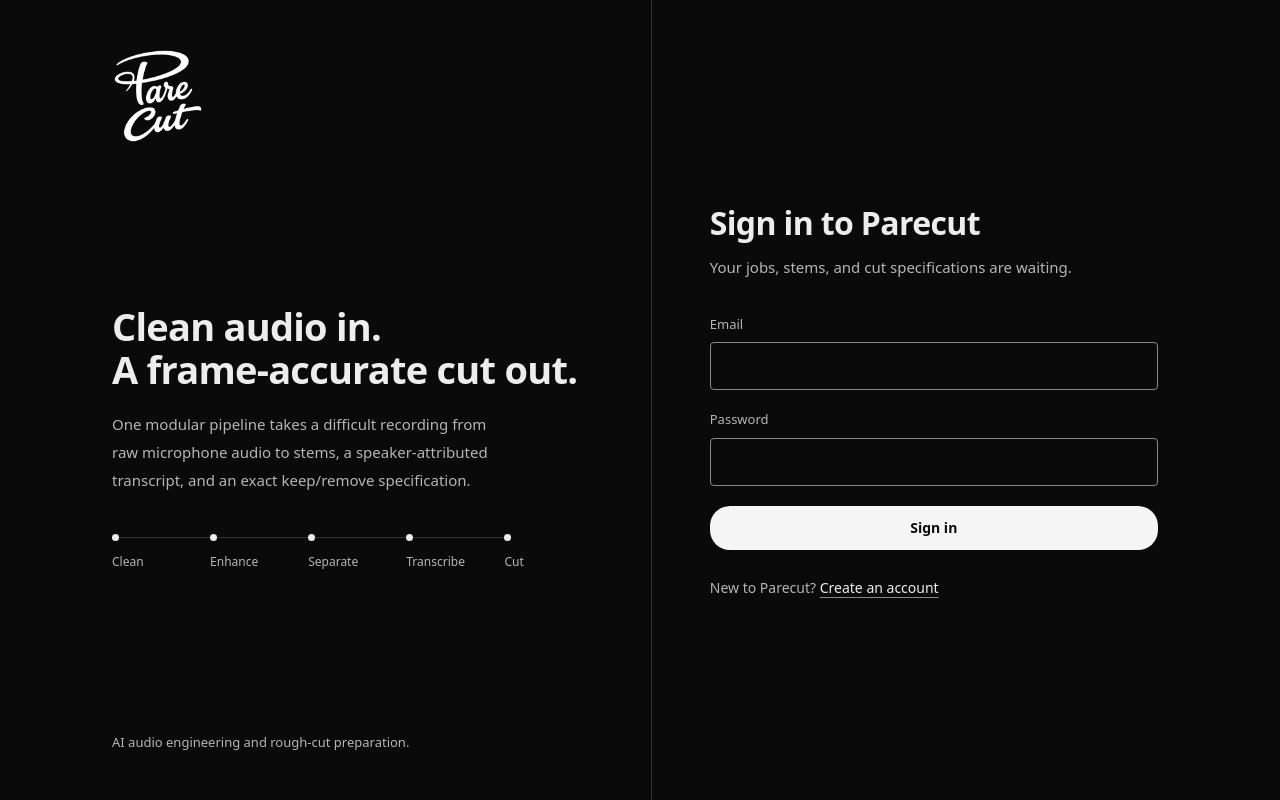
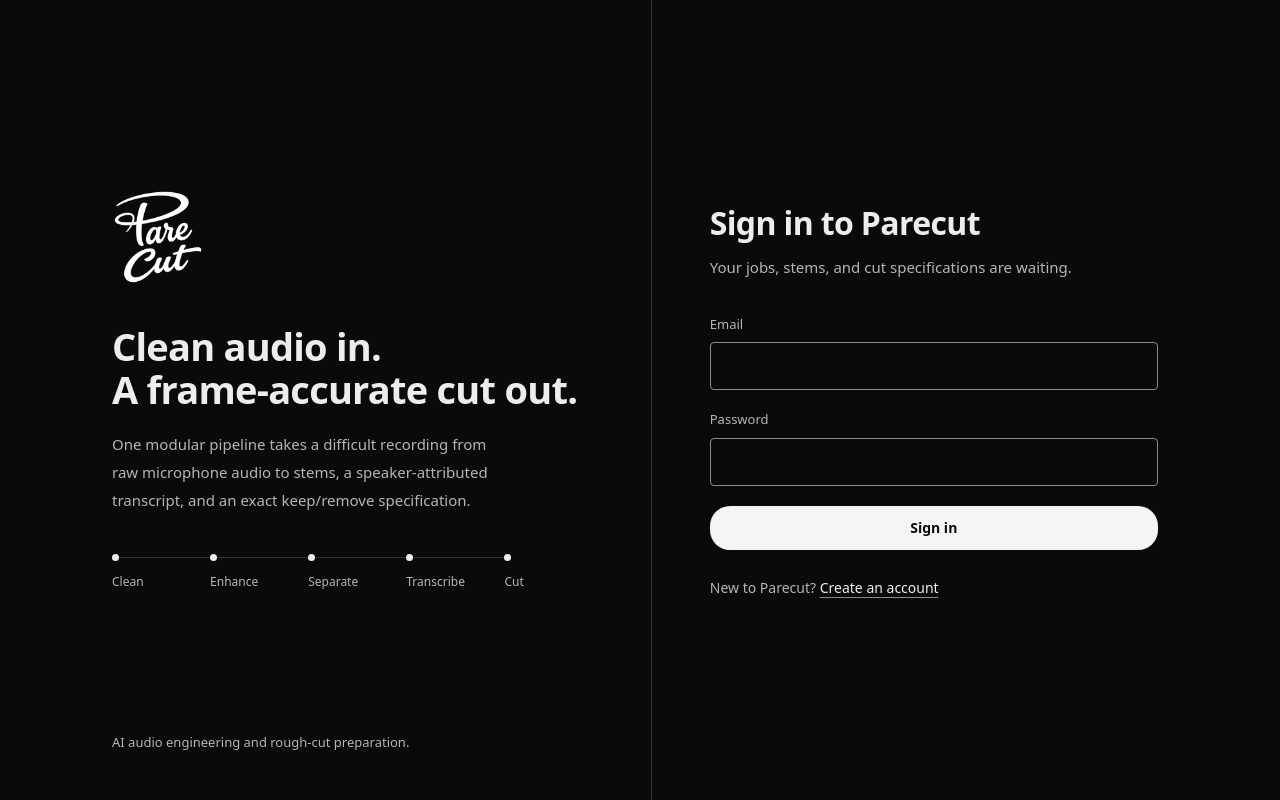
Before and after one commit to ahmednabiled/parecut, a React (Vite) app in the folder web/: page /login in a window 1280 px wide. Built offline with nearby package versions, Linux system fonts and the light colour scheme; no server answers; a web font is replaced by a local one.

Commit message:
fix(web): group auth logo with hero content

```diff
--- a/web/src/components/AuthLayout.tsx
+++ b/web/src/components/AuthLayout.tsx
@@ -12,14 +12,14 @@ export default function AuthLayout({ title, subtitle, children }: AuthLayoutProp
   return (
     <main className="min-h-screen bg-surface text-on-surface">
       <div className="mx-auto grid min-h-screen max-w-6xl lg:grid-cols-[1.02fr_0.98fr]">
-        <section className="hidden flex-col justify-between border-r border-outline-variant px-12 py-12 lg:flex">
+        <section className="hidden flex-col border-r border-outline-variant px-12 py-12 lg:flex">
+          <div className="flex flex-1 flex-col justify-center">
+            <div className="max-w-[34rem]">
               <img
                 src="/brand/login-logo.png"
                 alt="Pare Cut"
-            className="h-24 w-auto self-start"
+                className="mb-10 h-24 w-auto"
               />
-
-          <div className="max-w-[34rem]">
               <h1 className="text-[38px] font-semibold leading-[1.12] tracking-[-0.02em]">
                 Clean audio in.
                 <br />
@@ -40,10 +40,13 @@ export default function AuthLayout({ title, subtitle, children }: AuthLayoutProp
                         <span className="h-px flex-1 bg-outline-variant" />
                       ) : null}
                     </div>
-                  <span className="mt-3 text-[12px] text-on-surface-variant">{name}</span>
+                    <span className="mt-3 text-[12px] text-on-surface-variant">
+                      {name}
+                    </span>
                   </li>
                 ))}
               </ol>
+            </div>
           </div>
 
           <p className="text-[13px] text-on-surface-variant">
```
Lines whose indentation alone changed are shown as unchanged.
